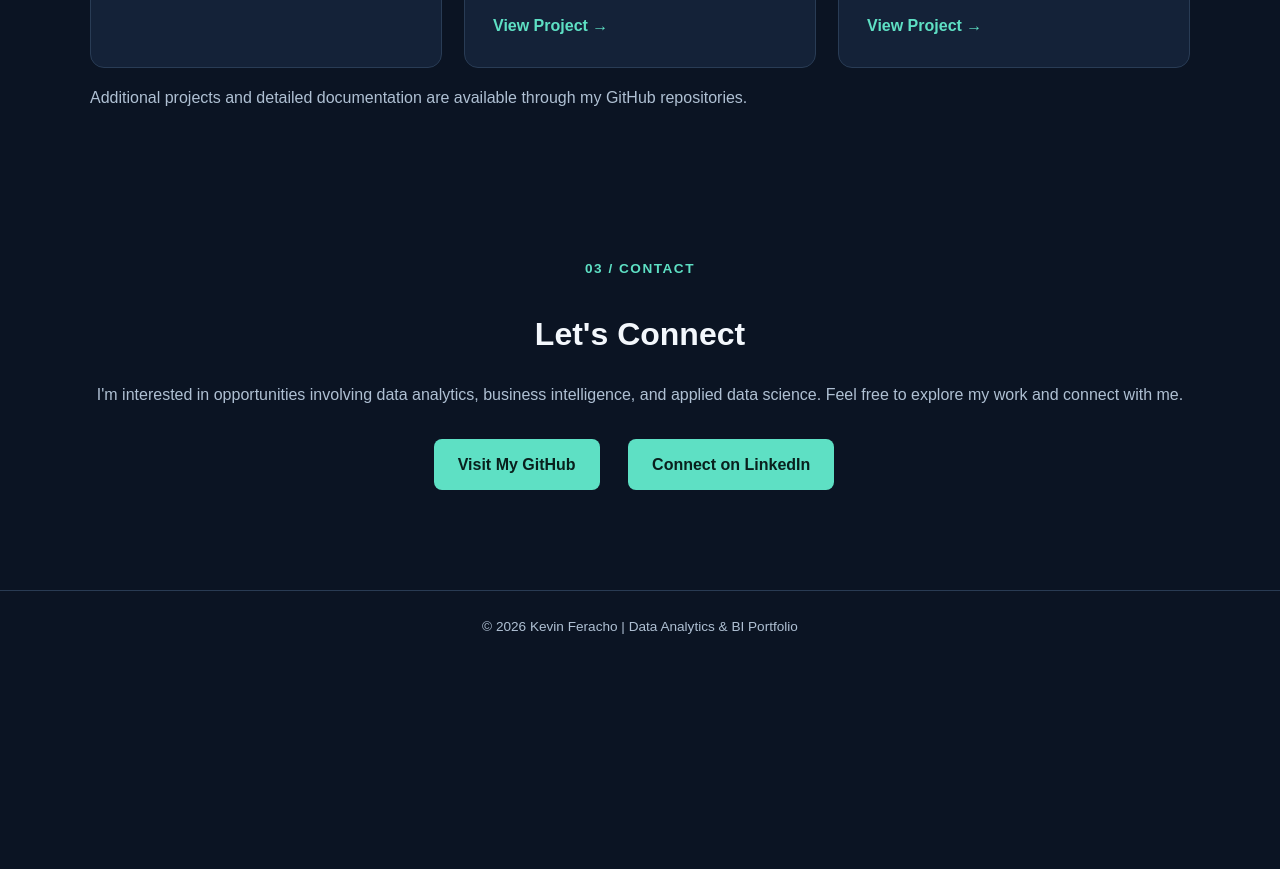
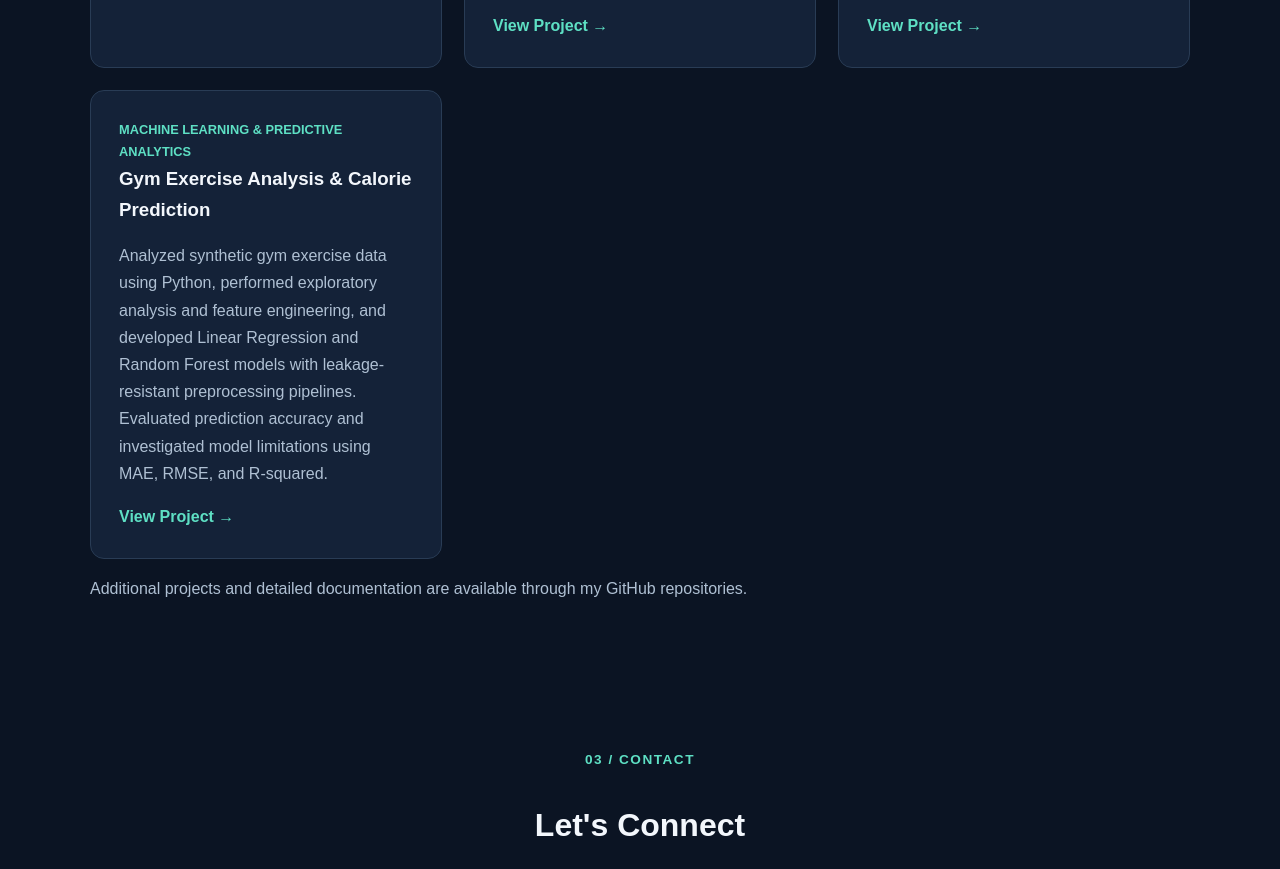
Before and after one commit to kevinf529-cool/kevinf529-cool.github.io, a plain HTML site: page index.html in a window 1280 px wide. Shown: the part 2554-3423 px from the top of the page. Before the commit the page ends 3216 px from the top, so only its background shows below. Drawn offline with Linux system fonts and the light colour scheme.

Commit message:
Add gym calorie prediction project to portfolio.html

```diff
--- a/index.html
+++ b/index.html
@@ -408,6 +408,22 @@
   </a>
 </article>
 
+<article class="project-card">
+  <div class="project-type">Machine Learning &amp; Predictive Analytics</div>
+  <h3>Gym Exercise Analysis &amp; Calorie Prediction</h3>
+  <p>
+    Analyzed synthetic gym exercise data using Python,
+    performed exploratory analysis and feature engineering,
+    and developed Linear Regression and Random Forest models
+    with leakage-resistant preprocessing pipelines.
+    Evaluated prediction accuracy and investigated model
+    limitations using MAE, RMSE, and R-squared.
+  </p>
+  <a href="https://github.com/kevinf529-cool/gym-exercise-calorie-prediction">
+    View Project &rarr;
+  </a>
+</article>
+
       </div>
 
       <p>
```
